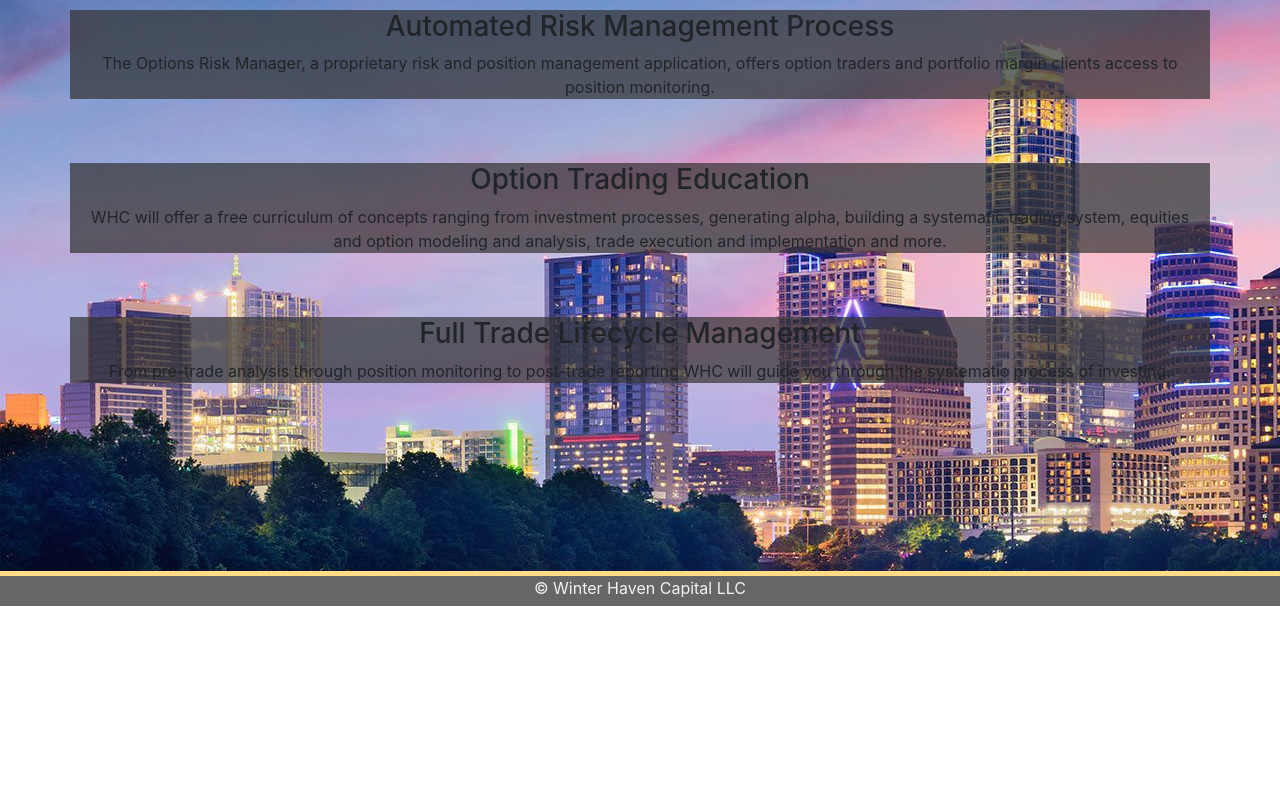
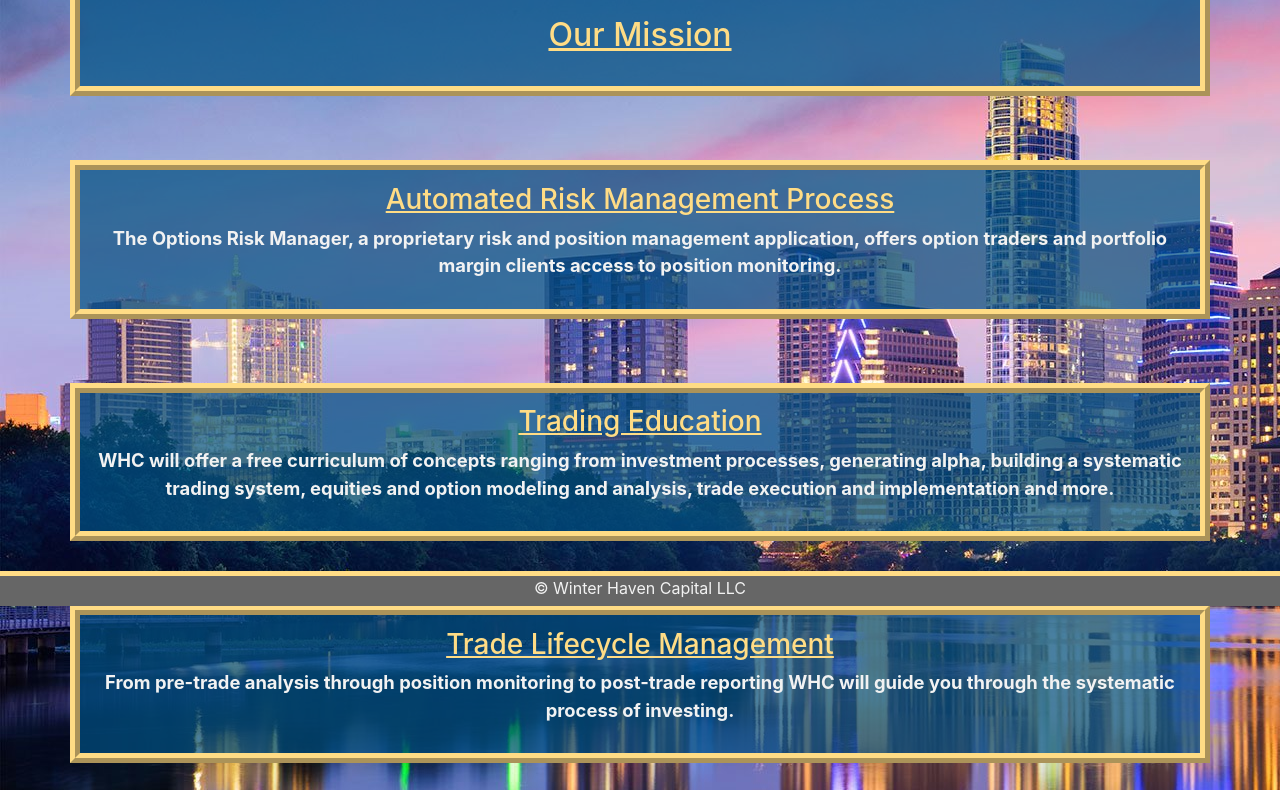
Before and after one commit to BrennanPredmore/winterHavenLLC, a plain HTML site: page index.html in a window 1280 px wide. Shown: the part 194-984 px from the top of the page. Before the commit the page ends 800 px from the top, so only its background shows below. Drawn offline with nearby package versions, Linux system fonts and the light colour scheme.

Commit message:
DIV class container styling init

```diff
--- a/index.html
+++ b/index.html
@@ -44,25 +44,25 @@
                     </form>
                 </div>
             </header>
-
-        <h2>Our Mission</h2>
-
+        <div class="container">
+            <h2><u>Our Mission</u></h2>
+        </div>
             <div class="container">
 
-                <h3>Automated Risk Management Process</h3>
+                <h3><u>Automated Risk Management Process</u></h3>
                 <p>The Options Risk Manager, a proprietary risk and position management application,
                     offers option traders and portfolio margin clients access to position monitoring.</p>
             </div>
 
             <div class="container">
-                <h3>Option Trading Education</h3>
+                <h3><u>Trading Education</u></h3>
                 <p>WHC will offer a free curriculum of concepts ranging from investment processes,
                 generating alpha, building a systematic trading system, equities and option modeling and analysis,
                 trade execution and implementation and more.</p>
             </div>
 
             <div class="container">
-                <h3>Full Trade Lifecycle Management</h3>
+                <h3><u>Trade Lifecycle Management</u></h3>
                 <p>From pre-trade analysis through position monitoring to post-trade reporting
                     WHC will guide you through the systematic process of investing.</p>
             </div>
--- a/style.css
+++ b/style.css
@@ -26,7 +26,7 @@ ul {
 }
 
 .bg-light {
-    background-color: #333333b5 !important;
+    background-color: #005082b5 !important;
 }
 
 a.nav-link {
@@ -65,13 +65,30 @@ a.nav-link {
 .container {
     margin-top: 2%;
     text-align: center;
-    background-color: #333333b5;
+    background-color: #005082b5;
     margin-bottom: 5%;
+    padding: 1%;
+    border: 10px ridge #ffdc85;
     /* color: #f2f2f2; */
+}
+
+.container p {
+    font-weight: bold;
+    color: #f2f2f2;
+    font-size: 115%;
 }
 
 h2 {
     text-align: center;
+    color: #ffdc85;
+    margin-top: 1%;
+    padding: 1%;
+
+}
+
+h3 {
+    color: #ffdc85;
+
 }
 
 
```
